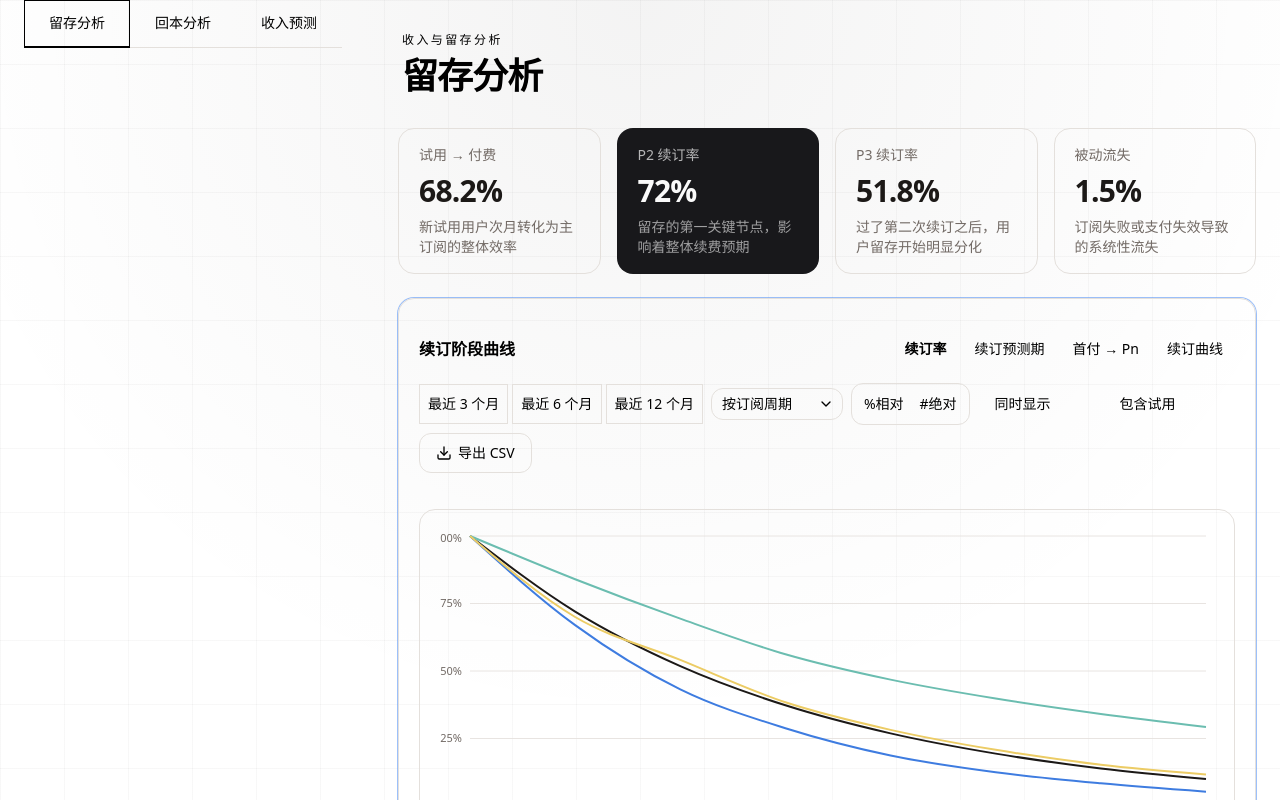
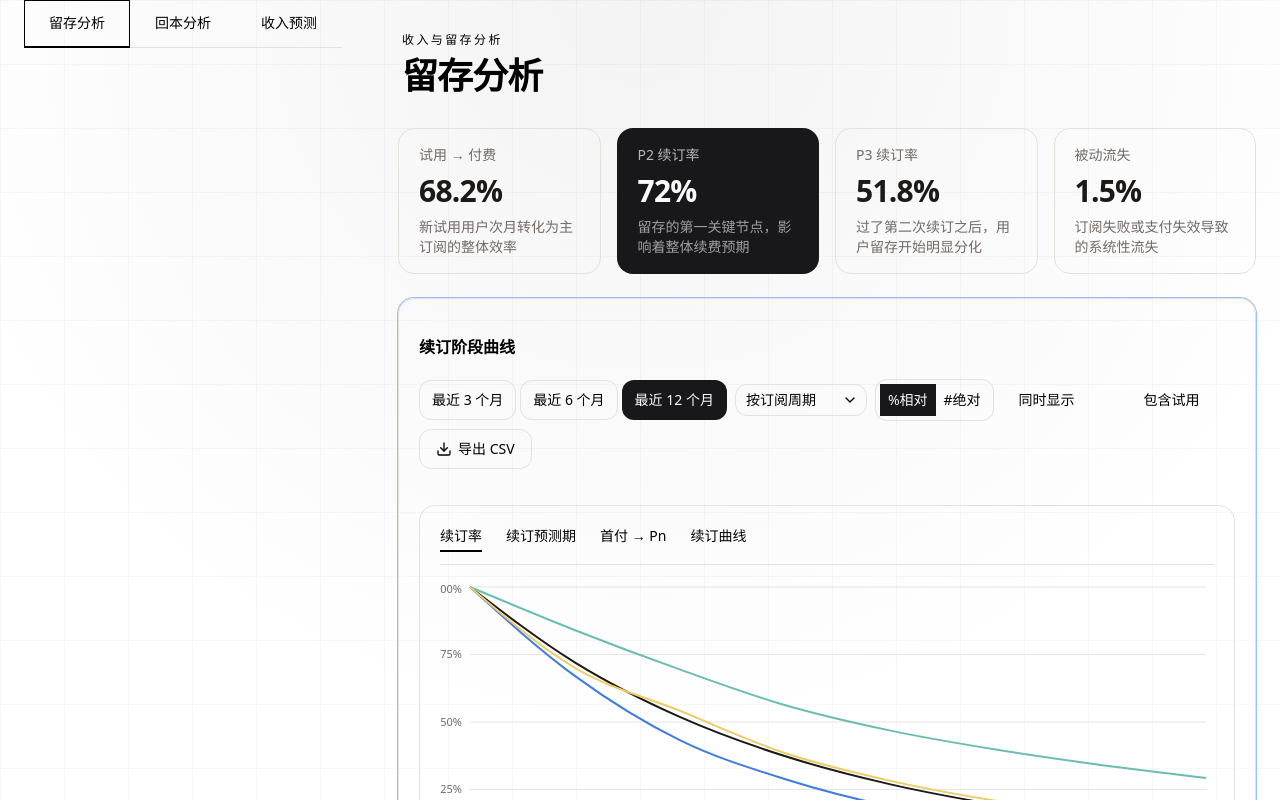
Before and after one commit to yosign/retention-dashboard, a Next.js app: page / in a window 1280 px wide. Shown: the top 800 px of the page. Built offline with nearby package versions, Linux system fonts and the light colour scheme.

Commit message:
fix: toolbar active state black bg + white text via inline style and CSS override

```diff
--- a/app/globals.css
+++ b/app/globals.css
@@ -125,3 +125,10 @@
     @apply rounded-2xl border bg-card shadow-none;
   }
 }
+
+/* Force toolbar toggle active state: black bg + white text */
+[role="group"] button[data-state="on"],
+[data-radix-collection-item][data-state="on"] {
+  background-color: #18181b !important;
+  color: #fafafa !important;
+}
--- a/components/dashboard/retention-dashboard.tsx
+++ b/components/dashboard/retention-dashboard.tsx
@@ -178,47 +178,30 @@ export function RetentionDashboard({
 
       <Card className="rounded-2xl border border-border bg-card shadow-none">
         <CardHeader className="space-y-4 p-5 pb-0">
-          <div className="flex items-center justify-between">
-            <CardTitle className="text-base font-semibold">续订阶段曲线</CardTitle>
-            <div className="flex gap-1">
-              {dashboardData.viewTabs.map((tab) => (
+          <CardTitle className="text-base font-semibold">续订阶段曲线</CardTitle>
+          <div className="flex flex-wrap items-center gap-2">
+            <div className="flex flex-wrap items-center gap-1">
+              {dashboardData.periodOptions.map((option) => (
                 <button
-                  key={tab.value}
-                  onClick={() => setActiveTab(tab.value)}
+                  key={option.value}
+                  type="button"
+                  onClick={() => {
+                    setRange(option.value);
+                    onPeriodChange?.(option.value);
+                    pushFilter(option.value, subscriptionCycle, displayMode, includeTrial);
+                  }}
                   className={cn(
-                    "rounded-lg px-3 py-1 text-sm transition-colors",
-                    activeTab === tab.value
-                      ? "text-foreground font-semibold"
-                      : "text-muted-foreground hover:text-foreground"
+                    "h-10 rounded-xl px-3 text-sm transition-colors",
+                    range === option.value
+                      ? "border border-transparent"
+                      : "border border-border bg-background hover:bg-muted"
                   )}
+                  style={range === option.value ? { backgroundColor: "#18181b", color: "#fafafa" } : undefined}
                 >
-                  {tab.label}
+                  {option.label}
                 </button>
               ))}
             </div>
-          </div>
-          <div className="flex flex-wrap items-center gap-2">
-            <ToggleGroup
-              type="single"
-              value={range}
-              onValueChange={(value) => {
-                if (!value) return;
-                setRange(value);
-                onPeriodChange?.(value);
-                pushFilter(value, subscriptionCycle, displayMode, includeTrial);
-              }}
-              className="gap-1"
-            >
-              {dashboardData.periodOptions.map((option) => (
-                <ToggleGroupItem
-                  key={option.value}
-                  value={option.value}
-                  className="h-10 rounded-xl border border-border px-3 text-sm data-[state=on]:bg-foreground data-[state=on]:text-background"
-                >
-                  {option.label}
-                </ToggleGroupItem>
-              ))}
-            </ToggleGroup>
 
             <Select
               value={subscriptionCycle}
@@ -302,6 +285,23 @@ export function RetentionDashboard({
 
         <CardContent className="space-y-5 p-5">
           <div className="rounded-2xl border border-border bg-background p-5">
+            <div className="mb-4 flex flex-wrap gap-6 border-b border-border pb-3">
+              {dashboardData.viewTabs.map((tab) => (
+                <button
+                  key={tab.value}
+                  type="button"
+                  onClick={() => setActiveTab(tab.value)}
+                  className={cn(
+                    "border-b-2 border-transparent pb-1 text-sm transition-colors",
+                    activeTab === tab.value
+                      ? "border-foreground font-medium text-foreground"
+                      : "text-muted-foreground hover:text-foreground"
+                  )}
+                >
+                  {tab.label}
+                </button>
+              ))}
+            </div>
             <div className="h-[320px]">
               {isMounted ? (
                 <ResponsiveContainer width="100%" height="100%">
```
Also changed, not shown: compare.jpg (added), 1 other file (tests, documents, lock files or other folders).
